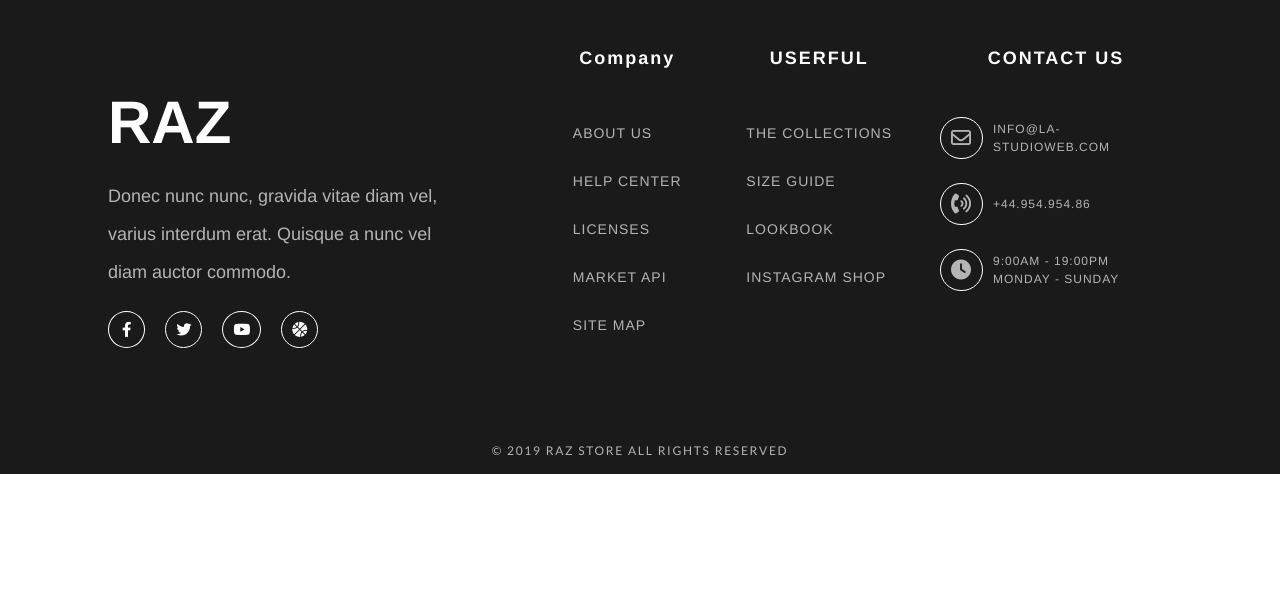
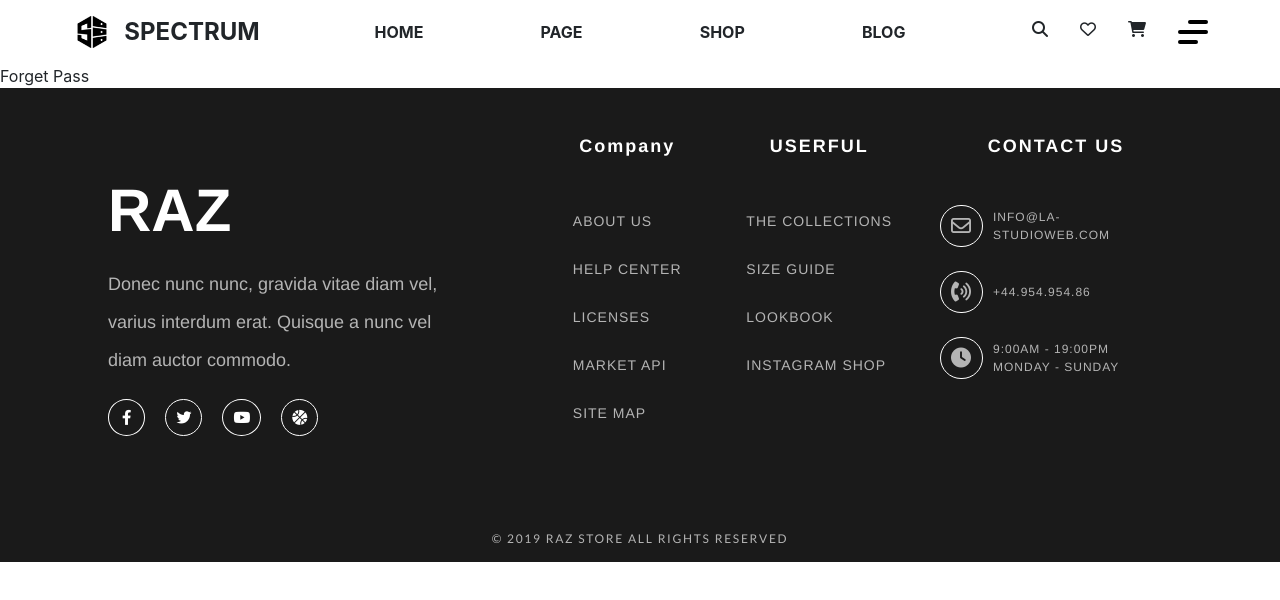
Before and after one commit to mindkeeper/spectrum-react, a React (Create React App) app: page /forgotpassword in a window 1280 px wide. Shown: the top 600 px of the page. Built offline with nearby package versions, Linux system fonts and the light colour scheme.

Commit message:
add header

```diff
--- a/src/pages/forgotpassword/ForgotPassword.js
+++ b/src/pages/forgotpassword/ForgotPassword.js
@@ -1,12 +1,15 @@
-import React from 'react'
-import Footer from '../../components/footer/Footer'
+import React from "react";
+import Header from "../../components/header/Header";
+import Footer from "../../components/footer/Footer";
 
 function ForgotPassword() {
-    return (
-        <>
-            <Footer></Footer>
-        </>
-    )
+  return (
+    <>
+      <Header />
+      Forget Pass
+      <Footer />
+    </>
+  );
 }
 
-export default ForgotPassword
+export default ForgotPassword;
```
